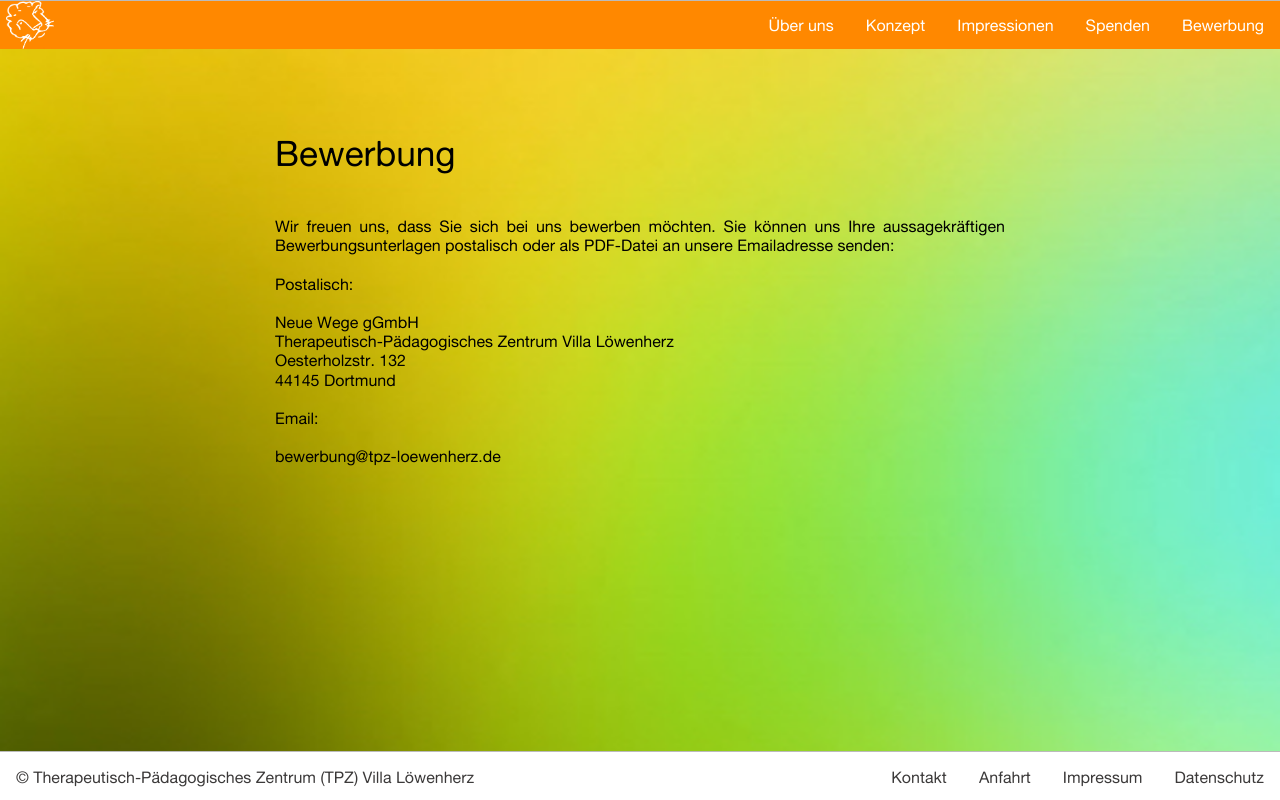
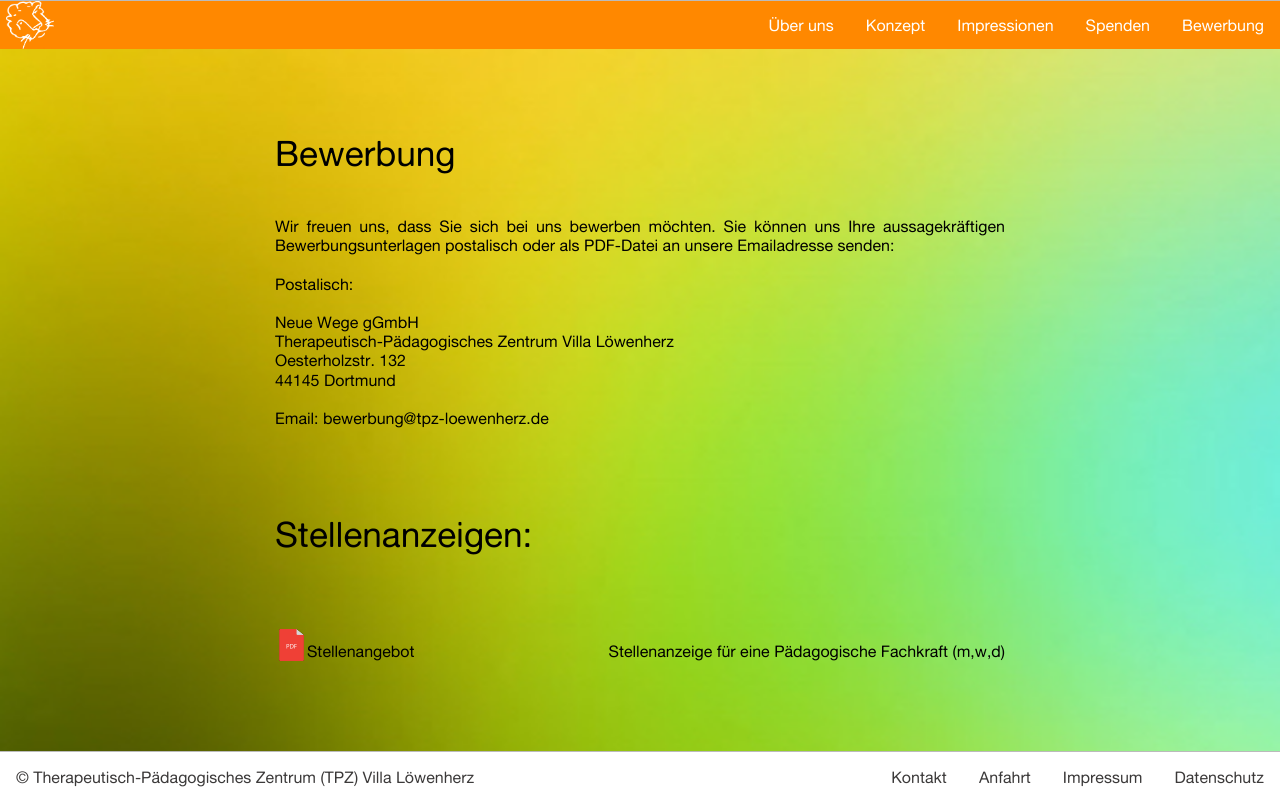
Before and after one commit to adabru/loewenherz, a plain HTML site: page public/canditature.html in a window 1280 px wide. Drawn offline with Linux system fonts and the light colour scheme.

Commit message:
Update 2 28.08.2019

```diff
--- a/public/canditature.html
+++ b/public/canditature.html
@@ -59,14 +59,22 @@
       <br> 44145 Dortmund
       <br>
       <br>
-    Email:
-    <br>
-    <br>
-     bewerbung@tpz-loewenherz.de
-
+    Email: bewerbung@tpz-loewenherz.de
     </p>
 
+      <h2>
+        Stellenanzeigen:
+      </h2>
 
+    <div class="pdf_downloads">
+      <div>
+        <a href="assets/download/stellenanzeige_fachkraft.pdf">Stellenangebot</a>
+      </div>
+
+      <div>
+        <p>Stellenanzeige für eine Pädagogische Fachkraft (m,w,d)</p>
+      </div>
+    </div>
   </div>
   <!--footer-->
   <footer>
```
Also changed, not shown: 1 other file.
